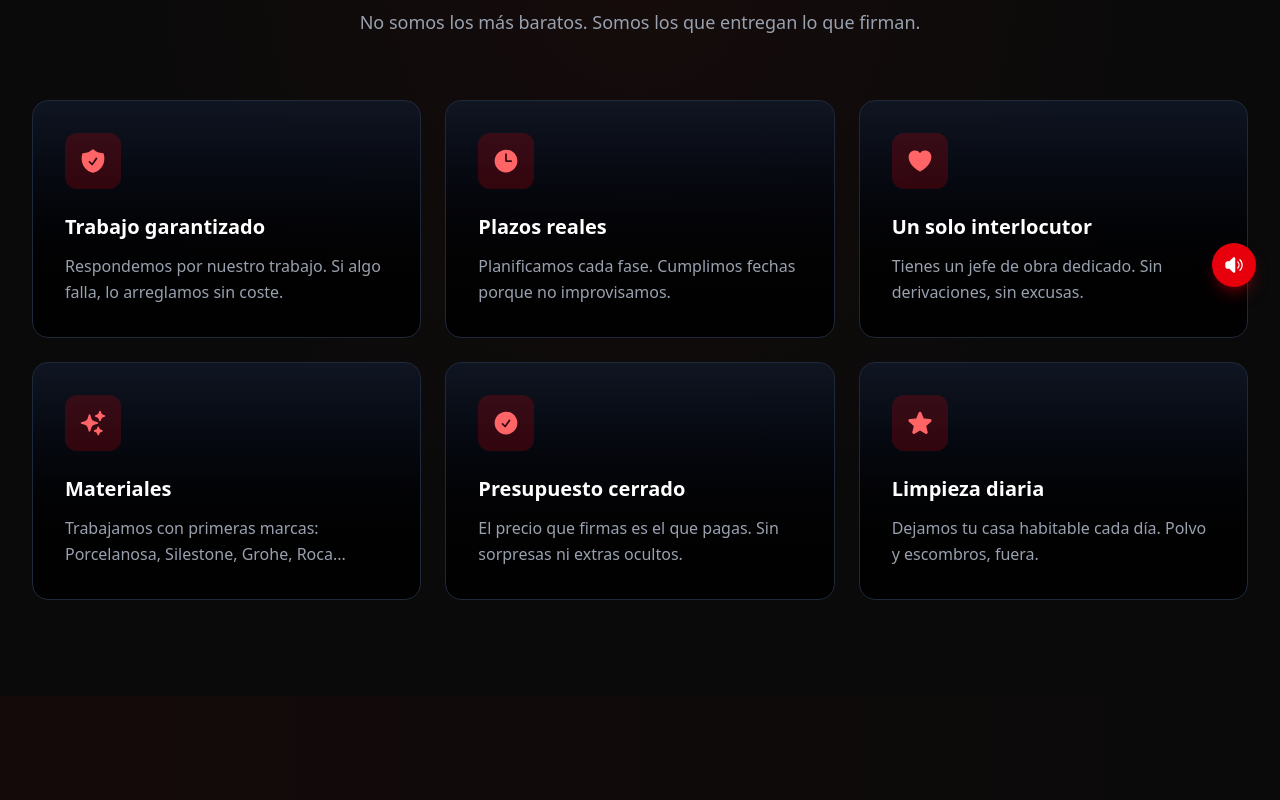
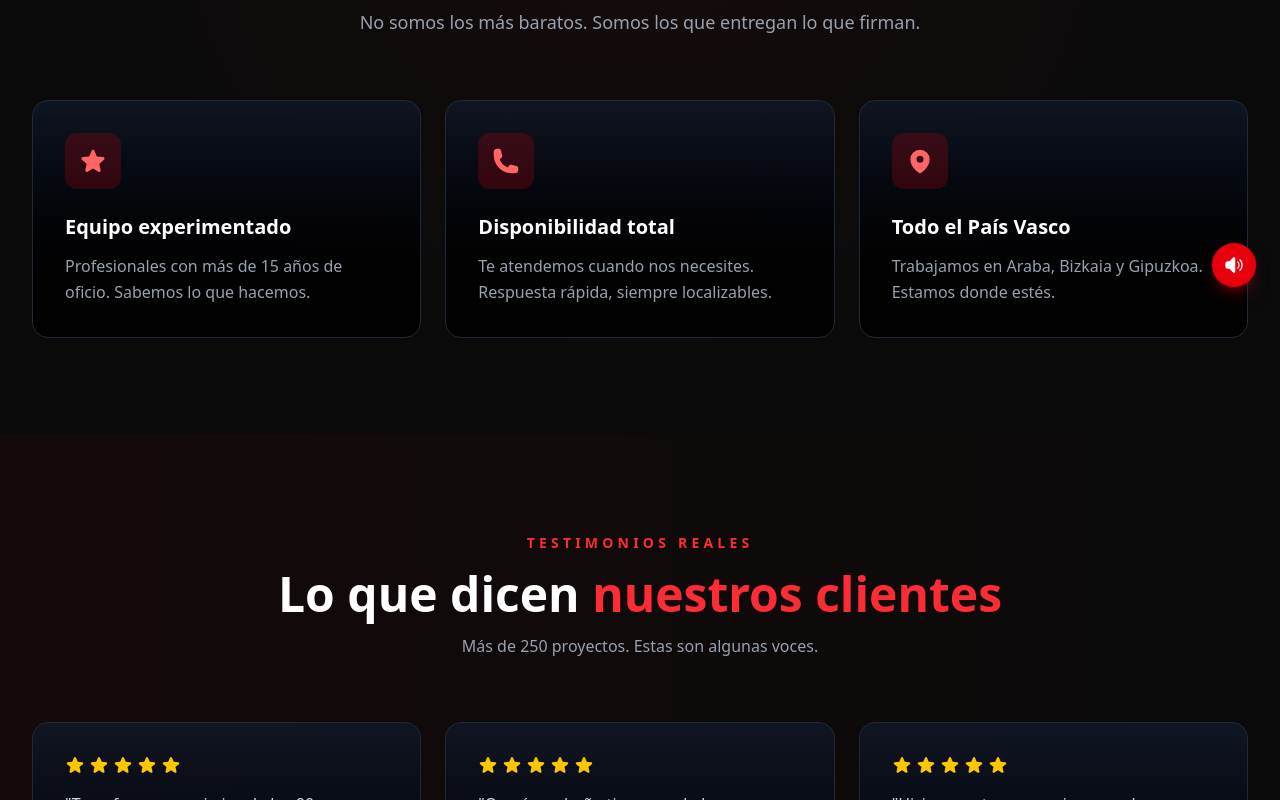
Before and after one commit to santos878/Ares-reformas, a Next.js app: page /nosotros in a window 1280 px wide. Shown: the part 489-1289 px from the top of the page. Built offline with nearby package versions, Linux system fonts and the light colour scheme.

Commit message:
Update: 3 reasons - equipo, disponibilidad, pais vasco

```diff
--- a/src/app/nosotros/page.tsx
+++ b/src/app/nosotros/page.tsx
@@ -4,38 +4,23 @@ import { motion } from "framer-motion";
 import { AnimatedSection } from "@/components/AnimatedSection";
 import { AnimatedText } from "@/components/AnimatedText";
 import { Button } from "@/components/Button";
-import { HiStar, HiCheckCircle, HiShieldCheck, HiClock, HiHeart, HiSparkles, HiArrowRight } from "react-icons/hi2";
+import { HiStar, HiCheckCircle, HiShieldCheck, HiClock, HiHeart, HiSparkles, HiArrowRight, HiMapPin, HiPhone } from "react-icons/hi2";
 
 const reasons = [
   {
-    icon: HiShieldCheck,
-    title: "Trabajo garantizado",
-    desc: "Respondemos por nuestro trabajo. Si algo falla, lo arreglamos sin coste.",
+    icon: HiStar,
+    title: "Equipo experimentado",
+    desc: "Profesionales con más de 15 años de oficio. Sabemos lo que hacemos.",
   },
   {
-    icon: HiClock,
-    title: "Plazos reales",
-    desc: "Planificamos cada fase. Cumplimos fechas porque no improvisamos.",
+    icon: HiPhone,
+    title: "Disponibilidad total",
+    desc: "Te atendemos cuando nos necesites. Respuesta rápida, siempre localizables.",
   },
   {
-    icon: HiHeart,
-    title: "Un solo interlocutor",
-    desc: "Tienes un jefe de obra dedicado. Sin derivaciones, sin excusas.",
-  },
-  {
-    icon: HiSparkles,
-    title: "Materiales",
-    desc: "Trabajamos con primeras marcas: Porcelanosa, Silestone, Grohe, Roca...",
-  },
-  {
-    icon: HiCheckCircle,
-    title: "Presupuesto cerrado",
-    desc: "El precio que firmas es el que pagas. Sin sorpresas ni extras ocultos.",
-  },
-  {
-    icon: HiStar,
-    title: "Limpieza diaria",
-    desc: "Dejamos tu casa habitable cada día. Polvo y escombros, fuera.",
+    icon: HiMapPin,
+    title: "Todo el País Vasco",
+    desc: "Trabajamos en Araba, Bizkaia y Gipuzkoa. Estamos donde estés.",
   },
 ];
 
```
